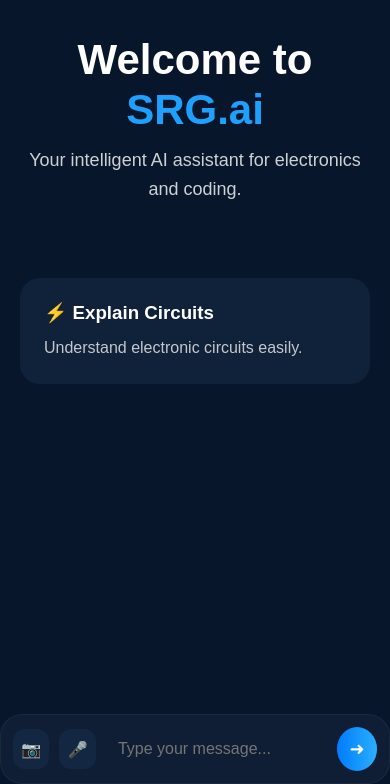
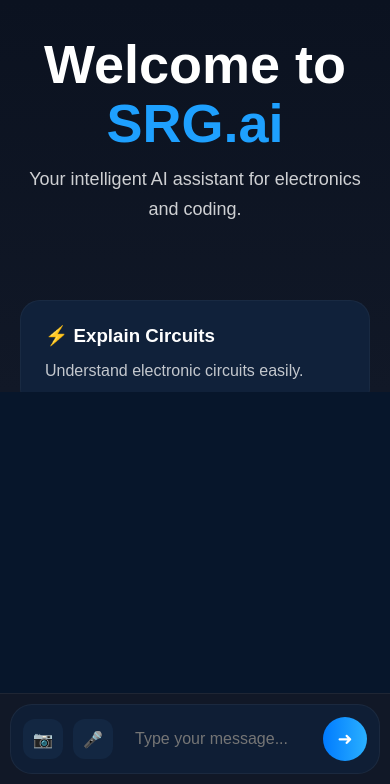
Before and after one commit to rakeshgoudsilveru27/SRG-AI-NEW, a Flask app: page / in a window 390 px wide. Shown: the part 60-844 px from the top of the page. Run offline with Flask 3, Linux system fonts and the light colour scheme.

Commit message:
ui improvements

```diff
--- a/static/style.css
+++ b/static/style.css
@@ -220,19 +243,31 @@ body{
 
 .main{
     flex:1;
+
     display:flex;
+
     flex-direction:column;
+
     overflow:hidden;
+
     width:100%;
+
     height:100%;
 
+    background:linear-gradient(
+    to bottom,
+    #0b1220,
+    #111827);
 }
 
 /* HERO */
 
 .welcome{
     text-align:center;
+
     margin-top:40px;
+
+    padding:20px;
 }
 
 .welcome h1{
@@ -267,6 +308,7 @@ body{
     padding:24px;
     border-radius:20px;
     transition:0.3s;
+    border:1px solid rgba(255,255,255,0.04);
 }
 
 .card:hover{
@@ -287,10 +329,11 @@ body{
 .chat-area{
     flex:1;
     width:100%;
+    height:100%;
     display:flex;
     flex-direction:column;
     overflow:hidden;
-
+    position:relative;
 }
 
 /* CHAT MESSAGES */
@@ -299,19 +342,23 @@ body{
     flex:1;
     width:100%;
     overflow-y:auto;
-    padding:20px 40px;
+    padding:20px;
     display:flex;
     flex-direction:column;
-    gap:14px;
+    gap:16px;
     padding-bottom:120px;
+    scroll-behavior:smooth;
 }
 
 /* USER MESSAGE */
 
 .user-msg{
     align-self:flex-end;
+
     padding:14px 18px;
+
     border-radius:18px;
+
     max-width:75%;
 
     color:white;
@@ -341,11 +417,20 @@ body{
 
 .chat-input-area{
     width:100%;
-    padding:15px 20px;
-    background:#f1f5f9;
+
+    padding:14px 20px;
+
+    background:#111827;
+
     border-top:1px solid rgba(255,255,255,0.06);
+
     position:sticky;
+
     bottom:0;
+
+    left:0;
+
+    z-index:10;
 }
 /* INPUT BOX */
 
@@ -361,11 +446,19 @@ body{
 
 .input-box input{
     flex:1;
+
+    min-width:0;
+
     background:none;
+
     border:none;
+
     outline:none;
+
     color:white;
+
     font-size:16px;
+
     padding:0 12px;
 }
 
@@ -463,13 +556,17 @@ body{
     }
 
   .welcome h1{
-    font-size:42px;
-    line-height:1.2;
+    font-size:54px;
+
+    line-height:1.1;
 }
 
 .welcome p{
     font-size:18px;
-    line-height:1.6;
+
+    line-height:1.7;
+
+    padding:0 10px;
 }
 
 .topbar{
@@ -480,29 +577,43 @@ body{
 
 .features{
     display:flex;
+
     flex-direction:column;
+
     gap:16px;
+
     width:100%;
+
     padding:20px;
+
     align-items:center;
 }
 
     .card{
     width:100%;
-    max-width:400px;
+    max-width:350px;
     border-radius:20px;
 }
    .chat-area{
+    flex:1;
     width:100%;
     height:100%;
-        flex:1;
+    display:flex;
+    flex-direction:column;
+    overflow:hidden;
+    position:relative;
 }
 
    .chat-messages{
     flex:1;
+    width:100%;
     overflow-y:auto;
-        padding:14px;
-        padding-bottom:110px;
+    padding:20px;
+    display:flex;
+    flex-direction:column;
+    gap:16px;
+    padding-bottom:120px;
+    scroll-behavior:smooth;
 }
 
 .user-msg,
--- a/templates/index.html
+++ b/templates/index.html
@@ -156,6 +156,8 @@ onclick="toggleSidebar()">
         <div class="chat-messages"
         id="chatMessages"></div>
 
+        <div class="chat-input-area">
+
         <div class="input-box">
 
             <button class="icon-btn"
@@ -186,6 +188,7 @@ onclick="toggleSidebar()">
 
             </button>
 
+        </div>
         </div>
 
     </div>
```
Also changed, not shown: other parts of static/style.css (+66 -1 lines). Lines whose indentation alone changed are shown as unchanged.
